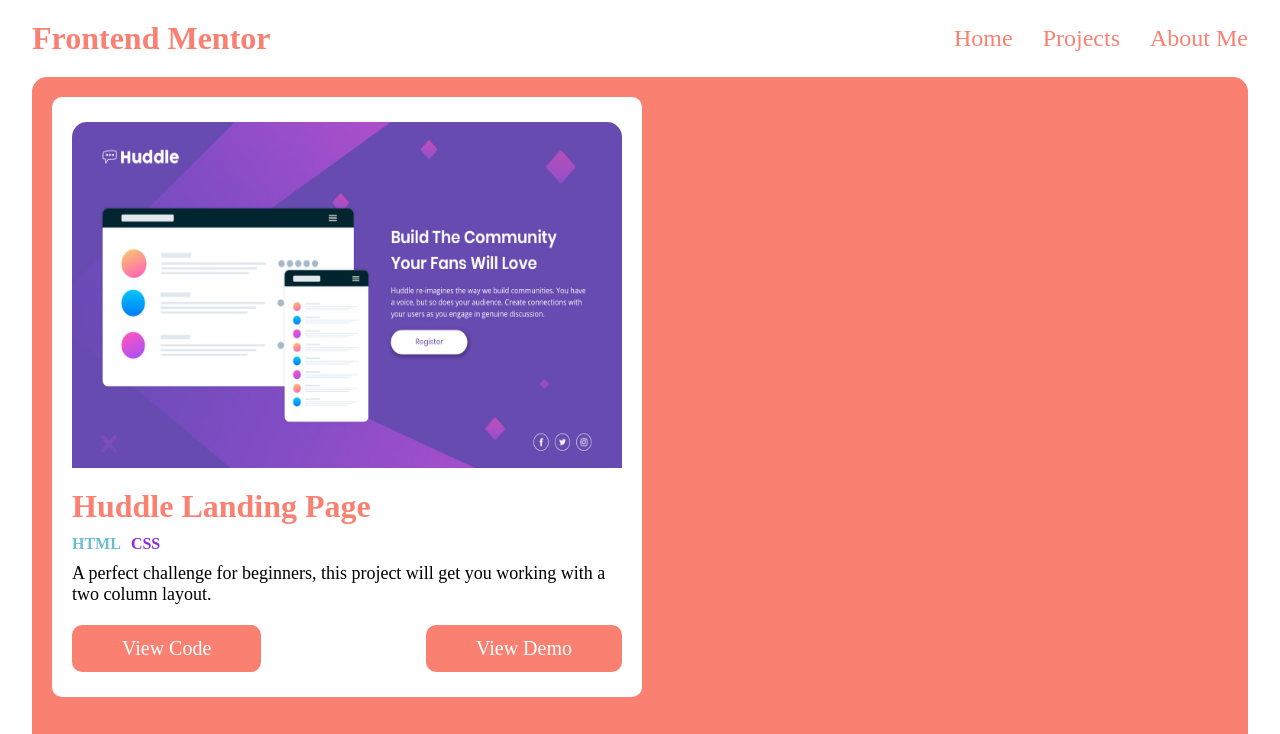
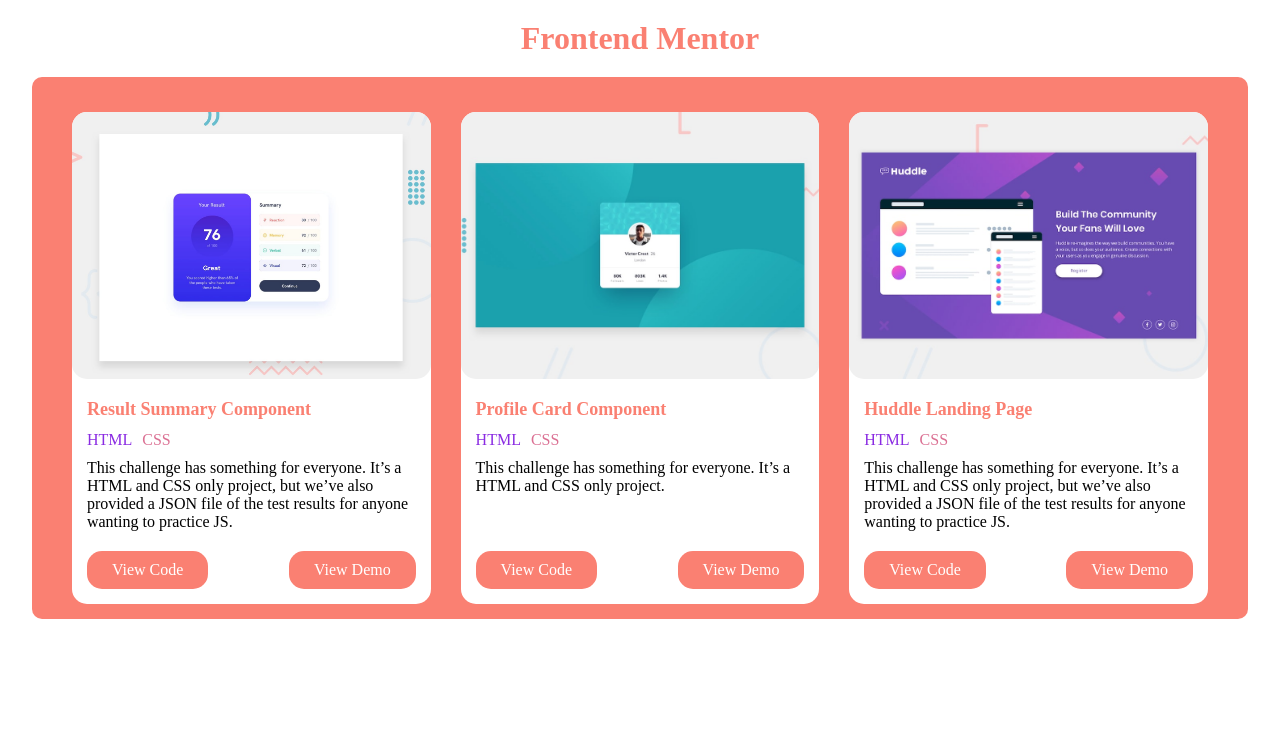
Before and after one commit to haribhuju/bhuju-FrontEndMentor, a plain HTML site: page index.html in a window 1280 px wide. Shown: the top 734 px of the page. Drawn offline with Linux system fonts and the light colour scheme.

Commit message:
update on main file

```diff
--- a/index.html
+++ b/index.html
@@ -1,71 +1,153 @@
 <!DOCTYPE html>
 <html lang="en">
   <head>
-    <meta charset="UTF-8">
-    <meta http-equiv="X-UA-Compatible" content="IE=edge">
-    <meta name="viewport" content="width=device-width, initial-scale=1.0">
+    <meta charset="UTF-8" />
+    <meta http-equiv="X-UA-Compatible" content="IE=edge" />
+    <meta name="viewport" content="width=device-width, initial-scale=1.0" />
     <title>Bhuju-FrontEnd Mentor</title>
-    <link rel="stylesheet" href="style.css">
+    <link rel="stylesheet" href="style.css" />
   </head>
   <body>
     <header class="header container">
       <h1 class="header__logo">Frontend Mentor</h1>
-        <nav class="header__nav">
+      <!-- <nav class="header__nav">
         <ul class="header__nav-link">
           <li class="header__nav-link__item">Home</li>
           <li class="header__nav-link__item">Projects</li>
           <li class="header__nav-link__item">About Me</li>
         </ul>
-        </nav>
+      </nav> -->
     </header>
     <main class="main container">
-        <div class="main__content">
-            <img src="Components/huddle_landingPage/images/desktop-design.jpg" alt="images">
-            <div class="main__content-details">
-                <h2 class="main__content-details__title">Huddle Landing Page</h2>
-                <p class="main__content-details__tags">
-                    <span>HTML</span>
-                    <span>CSS</span>
+      <ul class="main__content">
+        <li class="main__content-item">
+          <div class="main__content-item__card">
+            <div class="main__content-item__card-image">
+              <img src="images/result_summary.jpg" alt="" />
+            </div>
+            <div class="main__content-item__card-info">
+              <h2>
+                <a
+                  target="_blank"
+                  href="https://bhuju-frontendmentor.netlify.app/components/results_summary/"
+                  class="main__content-item__card-info__title"
+                  >Result Summary Component</a
+                >
+              </h2>
+              <div class="main__content-item__card-info__tags">
+                <ul>
+                  <li>HTML</li>
+                  <li>CSS</li>
+                </ul>
+              </div>
+              <div class="main__content-item__card-info__para">
+                <p>
+                  This challenge has something for everyone. It’s a HTML and CSS
+                  only project, but we’ve also provided a JSON file of the test
+                  results for anyone wanting to practice JS.
                 </p>
-                <p class="main__content-details__para">A perfect challenge for beginners, this project will get you working with a two column layout.</p>
-                <div class="main__content-details__buttons">
-                    <a href="https://github.com/haribhuju/bhuju-FrontEndMentor/tree/main/Components/huddle_landingPage" target="_blank">View Code</a>
-                    <a href="https://bhuju-frontendmentor.netlify.app/components/huddle_landingpage/" target="_blank">View Demo</a>
+              </div>
+              <div class="main__content-item__card-info__button">
+                <a
+                  target="_blank"
+                  href="https://github.com/haribhuju/bhuju-FrontEndMentor/tree/main/Components/results_summary"
+                  >View Code</a
+                >
+                <a
+                  target="_blank"
+                  href="https://bhuju-frontendmentor.netlify.app/components/results_summary/"
+                  >View Demo</a
+                >
               </div>
             </div>
           </div>
+        </li>
 
-        <div class="main__content">
-            <img src="images/result_summary.png" alt="images">
-            <div class="main__content-details">
-                <h2 class="main__content-details__title">Result Summary</h2>
-                <p class="main__content-details__tags">
-                    <span>HTML</span>
-                    <span>CSS</span>
+        <li class="main__content-item">
+          <div class="main__content-item__card">
+            <div class="main__content-item__card-image">
+              <img src="images/profile_card.jpg" alt="" />
+            </div>
+            <div class="main__content-item__card-info">
+              <h2>
+                <a
+                  target="_blank"
+                  href="https://bhuju-frontendmentor.netlify.app/components/profile_card/"
+                  class="main__content-item__card-info__title"
+                  >Profile Card Component</a
+                >
+              </h2>
+              <div class="main__content-item__card-info__tags">
+                <ul>
+                  <li>HTML</li>
+                  <li>CSS</li>
+                </ul>
+              </div>
+              <div class="main__content-item__card-info__para">
+                <p>
+                  This challenge has something for everyone. It’s a HTML and CSS
+                  only project.
                 </p>
-                <p class="main__content-details__para">This challenge has something for everyone. It’s a HTML and CSS only project.</p>
-                <div class="main__content-details__buttons">
-                    <a href="https://github.com/haribhuju/bhuju-FrontEndMentor/tree/main/Components/results_summary" target="_blank">View Code</a>
-                    <a href="https://bhuju-frontendmentor.netlify.app/components/results_summary/" target="_blank">View Demo</a>
+              </div>
+              <div class="main__content-item__card-info__button">
+                <a
+                  target="_blank"
+                  href="https://github.com/haribhuju/bhuju-FrontEndMentor/tree/main/Components/profile_card"
+                  >View Code</a
+                >
+                <a
+                  target="_blank"
+                  href="https://bhuju-frontendmentor.netlify.app/components/profile_card/"
+                  >View Demo</a
+                >
               </div>
             </div>
           </div>
+        </li>
 
-        <div class="main__content">
-            <img src="images/profile_card.jpg" alt="images">
-            <div class="main__content-details">
-                <h2 class="main__content-details__title">Profile Card</h2>
-                <p class="main__content-details__tags">
-                    <span>HTML</span>
-                    <span>CSS</span>
+        <li class="main__content-item">
+          <div class="main__content-item__card">
+            <div class="main__content-item__card-image">
+              <img src="images/huddle_landingpage.jpg" alt="" />
+            </div>
+            <div class="main__content-item__card-info">
+              <h2>
+                <a
+                  target="_blank"
+                  href="https://bhuju-frontendmentor.netlify.app/components/huddle_landingpage/"
+                  class="main__content-item__card-info__title"
+                  >Huddle Landing Page</a
+                >
+              </h2>
+              <div class="main__content-item__card-info__tags">
+                <ul>
+                  <li>HTML</li>
+                  <li>CSS</li>
+                </ul>
+              </div>
+              <div class="main__content-item__card-info__para">
+                <p>
+                  This challenge has something for everyone. It’s a HTML and CSS
+                  only project, but we’ve also provided a JSON file of the test
+                  results for anyone wanting to practice JS.
                 </p>
-                <p class="main__content-details__para">This is a perfect challenge to test your layout skills. The card layout doesn't shift, so it's also great for those that haven't dived into responsive websites yet!</p>
-                <div class="main__content-details__buttons">
-                    <a href="https://github.com/haribhuju/bhuju-FrontEndMentor/tree/main/Components/profile_card" target="_blank">View Code</a>
-                    <a href="https://bhuju-frontendmentor.netlify.app/components/profile_card/" target="_blank">View Demo</a>
+              </div>
+              <div class="main__content-item__card-info__button">
+                <a
+                  target="_blank"
+                  href="https://github.com/haribhuju/bhuju-FrontEndMentor/tree/main/Components/huddle_landingPage"
+                  >View Code</a
+                >
+                <a
+                  target="_blank"
+                  href="https://bhuju-frontendmentor.netlify.app/components/huddle_landingpage/"
+                  >View Demo</a
+                >
               </div>
             </div>
           </div>
+        </li>
+      </ul>
     </main>
   </body>
 </html>
--- a/style.css
+++ b/style.css
@@ -3,9 +3,13 @@
   padding: 0;
 }
 
-a{
-    text-decoration: none;
-    color: white;
+a {
+  text-decoration: none;
+  color: white;
+}
+
+ul {
+  list-style-type: none;
 }
 
 .container {
@@ -17,9 +21,10 @@
   display: flex;
   padding: 20px;
   color: salmon;
-  justify-content: space-between;
-  align-items: center;
+  justify-content: center;
 }
+
+
 
 .header__nav-link {
   display: flex;
@@ -35,7 +40,6 @@
 }
 
 .main {
-  height: 100vh;
   display: flex;
   flex-wrap: wrap;
   background-color: salmon;
@@ -44,65 +48,86 @@
 
 .main__content {
   display: flex;
-  flex-direction: column;
-  margin: 20px;
-  width: 550px;
-  height: 550px;
-  padding: 25px 20px;
-  background-color: white;
+  justify-content: space-evenly;
+  flex-wrap: wrap;
+  padding: 15px 10px;
+  background-color: salmon;
   border-radius: 10px;
+
 }
 
-.main__content img {
+.main__content-item {
+  display: flex;
+  min-width: 320px;
+  width: 30%;
+  background-color: white;
+  border-radius: 15px;
+  margin-top: 20px;
+}
+
+.main__content-item__card {
+  display: flex;
+  flex-direction: column;
+  width: 100%;
+  justify-content: space-between;
+}
+
+.main__content-item__card-image{
+  max-height: 300px;
+}
+
+.main__content-item__card-image img {
   width: 100%;
   height: 100%;
-  border-radius: 15px 15px 0 0;
+  object-fit: cover;
+  border-radius: 15px;
 }
 
-.main__content-details__title {
-  font-size: 32px;
-  color: salmon;
-  padding: 20px 0 10px 0;
+.main__content-item__card-info{
+  display: flex;
+  flex-direction: column;
+  flex-grow: 1;
+  padding: 5px 15px;
 }
 
-.main__content-details__tags {
-  padding-bottom: 10px;
+.main__content-item__card-info h2{
+  margin: 10px 0;
+}
+
+.main__content-item__card-info__title {
+  font-weight: 700;
+  font-size: 18px;
+  line-height: 22px;
+  color: salmon;
+}
+
+.main__content-item__card-info__tags ul {
   display: flex;
   gap: 10px;
 }
 
-.main__content-details__tags span:nth-of-type(1) {
-  font-weight: 600;
-  color: rgb(106, 190, 205);
-}
-
-.main__content-details__tags span:nth-of-type(2) {
-  font-weight: 600;
+.main__content-item__card-info__tags ul li:nth-of-type(odd) {
   color: blueviolet;
 }
 
-.main__content-details__para {
-  font-size: 18px;
-  padding-bottom: 20px;
+.main__content-item__card-info__tags ul li:nth-of-type(even) {
+  color: palevioletred;
 }
 
-.main__content-details__buttons {
+.main__content-item__card-info__para {
+  margin: 10px 0;
+}
+
+.main__content-item__card-info__button {
+  margin-top: auto;
+  padding: 10px 0;
   display: flex;
   justify-content: space-between;
-  color: salmon;
+
 }
 
-.main__content-details__buttons a {
-  padding: 12px 50px;
-  border-radius: 10px;
-  border: none;
+.main__content-item__card-info__button a {
   background-color: salmon;
-  color: white;
-  font-size: 20px;
+  padding: 10px 25px;
+  border-radius: 15px;
 }
-
-a:hover{
-    color: salmon;
-    cursor: pointer;
-    background-color: blanchedalmond;
-}
```
Also changed, not shown: images/huddle_landingpage.jpg (added), images/result_summary.jpg (added), images/result_summary.png (deleted). Lines whose indentation alone changed are shown as unchanged.
